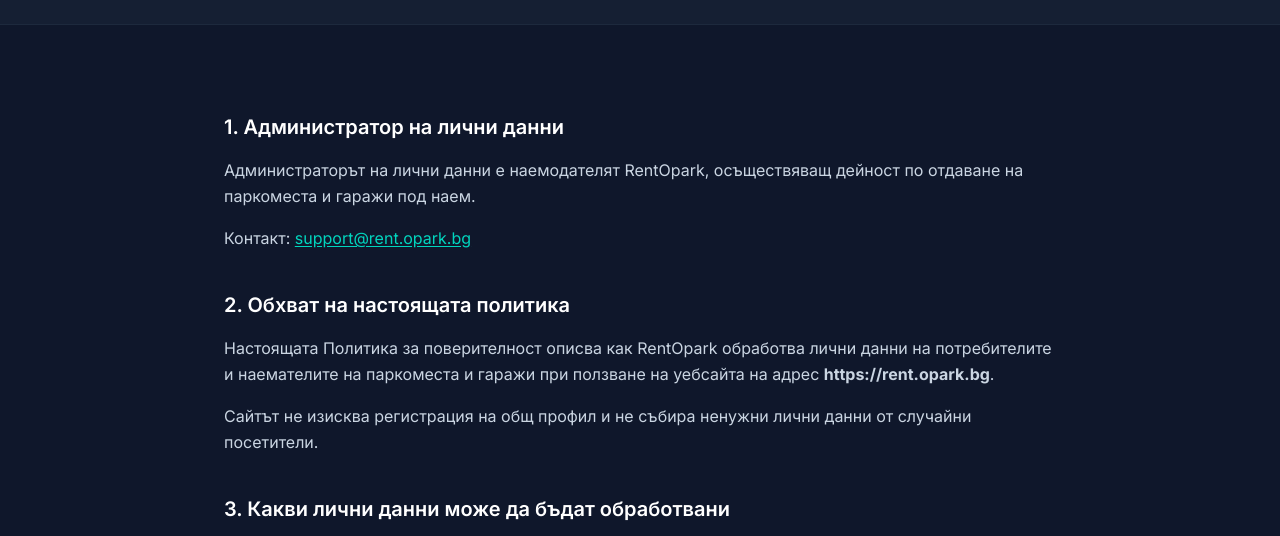
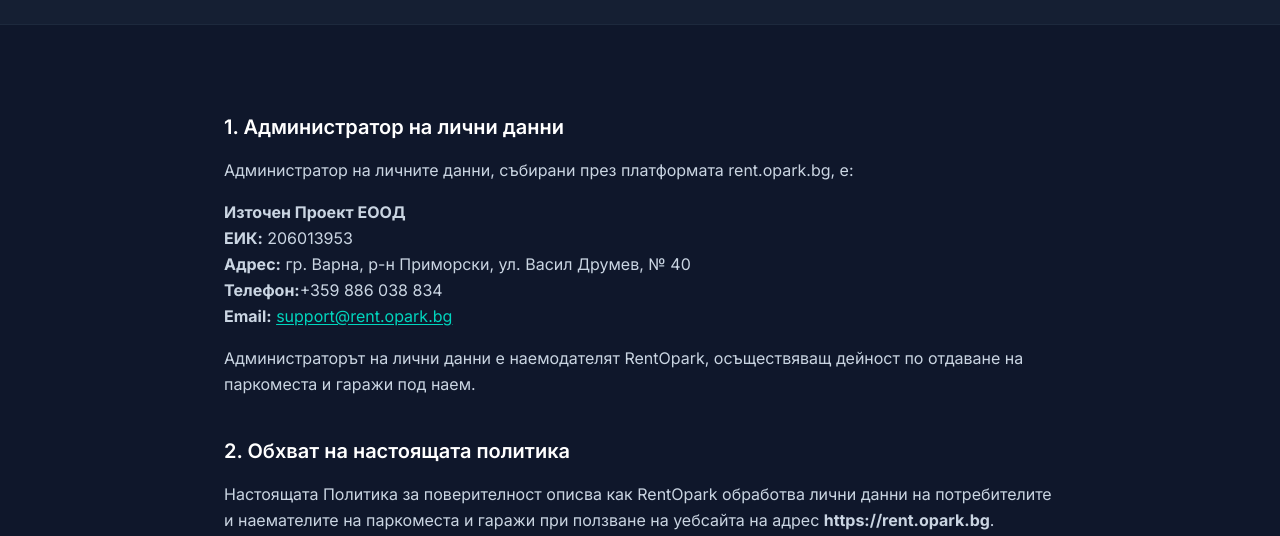
Before and after one commit to nosorrow/opark, a website built with Vite: page poveritelnost.html in a window 1280 px wide. Shown: the part 211-747 px from the top of the page. Built offline with nearby package versions, Linux system fonts and the light colour scheme.

Commit message:
2026-11-07, Fix

```diff
--- a/poveritelnost.html
+++ b/poveritelnost.html
@@ -121,9 +121,18 @@
       <div class="prose-opark">
         <h2>1. Администратор на лични данни</h2>
         <p>
+          Администратор на личните данни, събирани през платформата rent.opark.bg, е:
+        </p>
+        <p>
+          <strong>Източен Проект ЕООД</strong><br />
+          <strong>ЕИК:</strong> 206013953<br />
+          <strong>Адрес:</strong> гр. Варна, р-н Приморски, ул. Васил Друмев, № 40<br />
+          <strong>Телефон:</strong>+359 886 038 834<br />
+          <strong>Email:</strong> <a href="mailto:support@rent.opark.bg">support@rent.opark.bg</a></br>
+        </p>
+        <p>
           Администраторът на лични данни е наемодателят RentOpark, осъществяващ дейност по отдаване на паркоместа и гаражи под наем.
         </p>
-        <p>Контакт: <a href="mailto:support@rent.opark.bg">support@rent.opark.bg</a></p>
 
         <h2>2. Обхват на настоящата политика</h2>
         <p>
```
